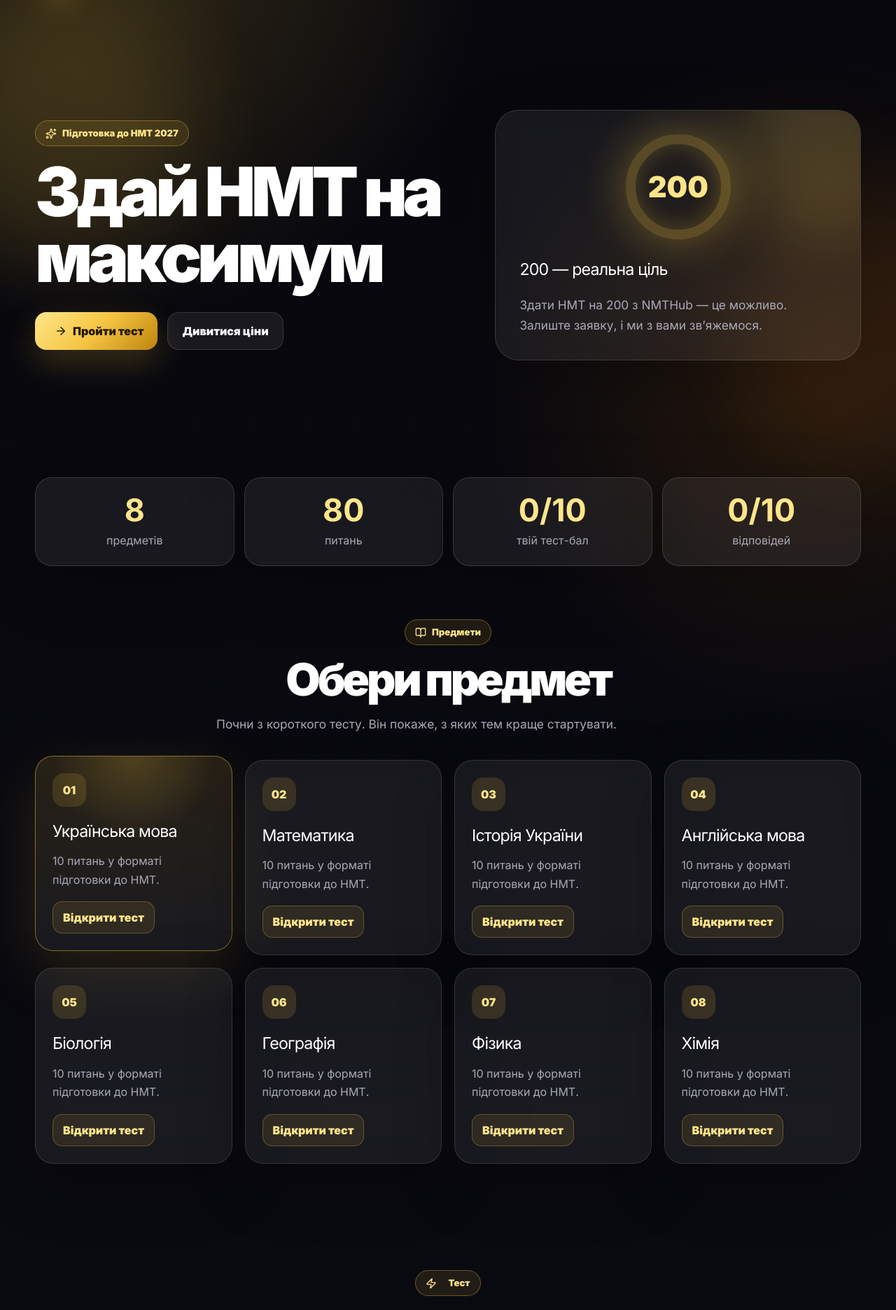
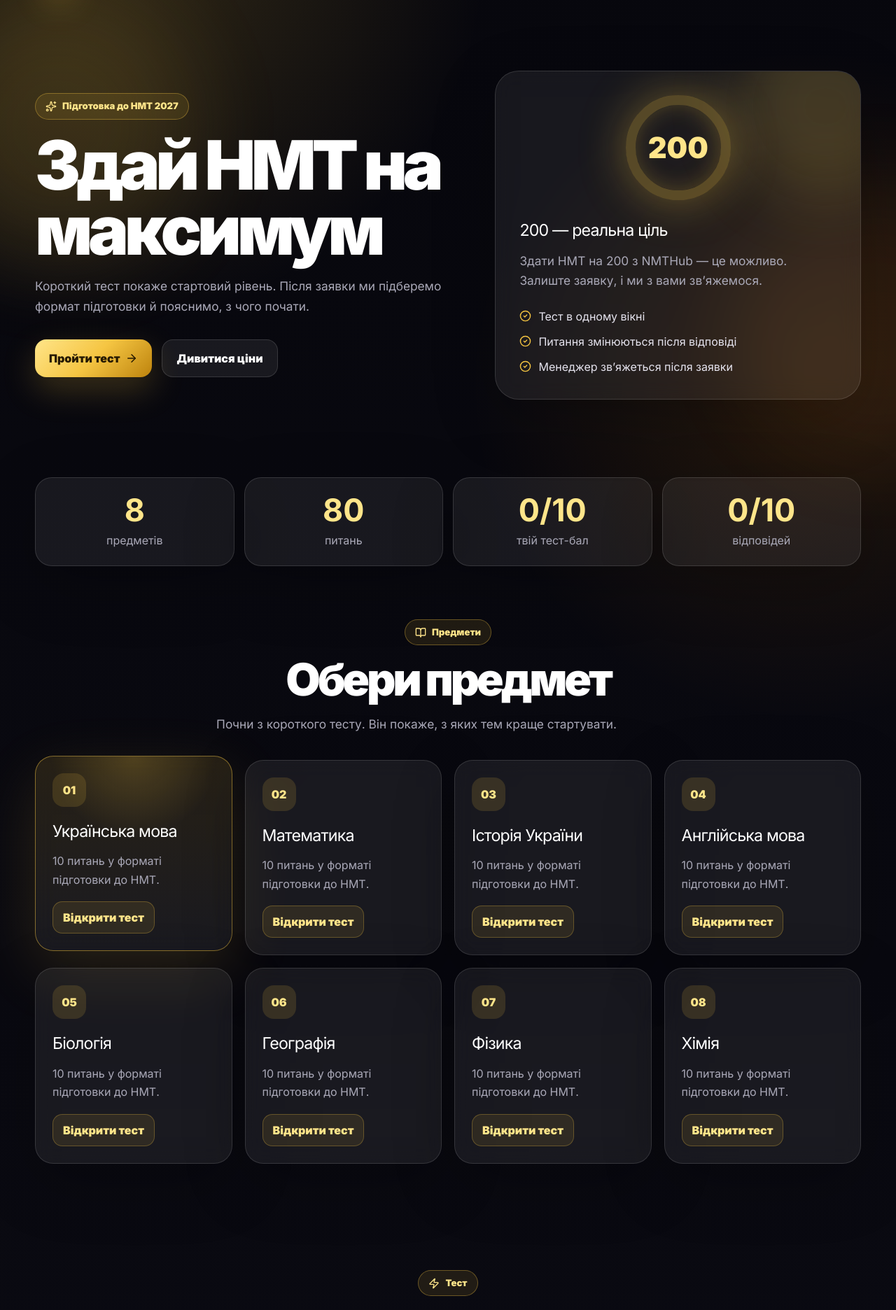
Before and after one commit to b69707215-netizen/nmthub, a React (Vite) app in the folder packages/web/: page / in a window 1280 px wide. Shown: the part 82-1954 px from the top of the page at 70% size. Built offline with nearby package versions, Linux system fonts and the light colour scheme.

Commit message:
Remove text override hacks and keep clean animations

```diff
--- a/packages/web/src/web/site-plus.css
+++ b/packages/web/src/web/site-plus.css
@@ -18,67 +18,58 @@
 .delay-2 { animation-delay: 0.24s; }
 .pulse-score { animation: pulseScore 2.8s ease-in-out infinite; }
 
-.hero-text > p {
-  display: none !important;
+.interactive-card {
+  position: relative;
+  overflow: hidden;
+  transition: transform 0.22s ease, border-color 0.22s ease, background 0.22s ease, box-shadow 0.22s ease;
 }
 
-.hero-actions .primary {
-  font-size: 0 !important;
+.interactive-card::after {
+  content: "";
+  position: absolute;
+  inset: -1px;
+  opacity: 0;
+  background: radial-gradient(circle at 50% 0%, rgba(245, 197, 66, 0.2), transparent 38%);
+  transition: opacity 0.25s ease;
+  pointer-events: none;
 }
 
-.hero-actions .primary::after {
-  content: "Пройти тест";
-  font-size: 1rem;
+.interactive-card:hover,
+.active-subject {
+  transform: translateY(-6px);
+  border-color: rgba(245, 197, 66, 0.48) !important;
+  background: linear-gradient(180deg, rgba(245, 197, 66, 0.13), rgba(255, 255, 255, 0.07)) !important;
+  box-shadow: 0 28px 90px rgba(245, 197, 66, 0.14);
 }
 
-.nav button:nth-child(3) {
-  font-size: 0 !important;
+.interactive-card:hover::after,
+.active-subject::after { opacity: 1; }
+
+.subject button {
+  margin-top: 18px;
+  min-height: 42px;
+  border: 1px solid rgba(245, 197, 66, 0.28);
+  border-radius: 14px;
+  padding: 10px 14px;
+  background: rgba(245, 197, 66, 0.1);
+  color: var(--gold-light);
+  font-weight: 900;
 }
 
-.nav button:nth-child(3)::after {
-  content: "Тест";
-  font-size: 1rem;
+.tests-section { position: relative; }
+.quiz-grid { display: grid; grid-template-columns: repeat(5, minmax(0, 1fr)); gap: 16px; }
+.quiz-card {
+  display: flex;
+  flex-direction: column;
+  gap: 16px;
+  min-height: 255px;
+  border: 1px solid var(--line);
+  border-radius: 26px;
+  padding: 20px;
+  background: rgba(255, 255, 255, 0.065);
+  box-shadow: 0 26px 90px rgba(0, 0, 0, 0.22);
+  transition: transform 0.22s ease, border-color 0.22s ease, background 0.22s ease;
 }
-
-.tests-section .section-head .label {
-  font-size: 0 !important;
-}
-
-.tests-section .section-head .label svg {
-  width: 16px;
-  height: 16px;
-}
-
-.tests-section .section-head .label::after {
-  content: "Тест";
-  font-size: .82rem;
-}
-
-.hero-card > p,
-.hero-card .card-list {
-  display: none !important;
-}
-
-.hero-card::after {
-  content: "Здати НМТ на 200 з NMTHub — це можливо. Залиште заявку, і ми з вами зв’яжемося.";
-  display: block;
-  margin-top: 18px;
-  max-width: 420px;
-  color: var(--muted);
-  font-size: 1.08rem;
-  line-height: 1.7;
-}
-
-.interactive-card { position: relative; overflow: hidden; transition: transform 0.22s ease, border-color 0.22s ease, background 0.22s ease, box-shadow 0.22s ease; }
-.interactive-card::after { content: ""; position: absolute; inset: -1px; opacity: 0; background: radial-gradient(circle at 50% 0%, rgba(245, 197, 66, 0.2), transparent 38%); transition: opacity 0.25s ease; pointer-events: none; }
-.interactive-card:hover, .active-subject { transform: translateY(-6px); border-color: rgba(245, 197, 66, 0.48) !important; background: linear-gradient(180deg, rgba(245, 197, 66, 0.13), rgba(255, 255, 255, 0.07)) !important; box-shadow: 0 28px 90px rgba(245, 197, 66, 0.14); }
-.interactive-card:hover::after, .active-subject::after { opacity: 1; }
-
-.subject button { margin-top: 18px; min-height: 42px; border: 1px solid rgba(245, 197, 66, 0.28); border-radius: 14px; padding: 10px 14px; background: rgba(245, 197, 66, 0.1); color: var(--gold-light); font-weight: 900; }
-.tests-section { position: relative; }
-
-.quiz-grid { display: grid; grid-template-columns: repeat(5, minmax(0, 1fr)); gap: 16px; }
-.quiz-card { display: flex; flex-direction: column; gap: 16px; min-height: 255px; border: 1px solid var(--line); border-radius: 26px; padding: 20px; background: rgba(255, 255, 255, 0.065); box-shadow: 0 26px 90px rgba(0, 0, 0, 0.22); transition: transform 0.22s ease, border-color 0.22s ease, background 0.22s ease; }
 .quiz-card:hover { transform: translateY(-5px); border-color: rgba(245, 197, 66, 0.32); }
 .quiz-card.correct { border-color: rgba(73, 255, 157, 0.42); background: linear-gradient(180deg, rgba(73, 255, 157, 0.12), rgba(255, 255, 255, 0.055)); }
 .quiz-card.wrong { border-color: rgba(255, 91, 91, 0.36); background: linear-gradient(180deg, rgba(255, 91, 91, 0.09), rgba(255, 255, 255, 0.055)); }
@@ -111,6 +102,7 @@
 .price strong { text-shadow: 0 0 28px rgba(245, 197, 66, 0.35); }
 .form button:disabled { opacity: 0.7; cursor: wait; }
 .contact-link { display: none !important; }
+.review-author { display: block; margin-top: 18px; color: var(--gold-light); font-weight: 900; }
 
 @keyframes revealUp { from { opacity: 0; transform: translateY(22px); } to { opacity: 1; transform: translateY(0); } }
 @keyframes floatIn { from { opacity: 0; transform: translateY(-16px) scale(0.98); } to { opacity: 1; transform: translateY(0) scale(1); } }
```
